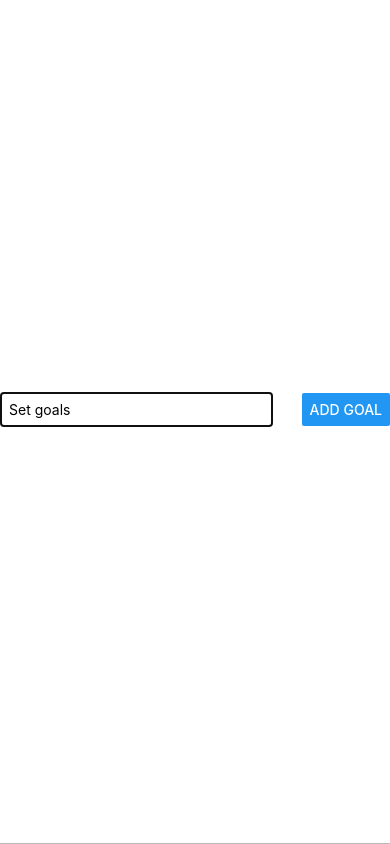
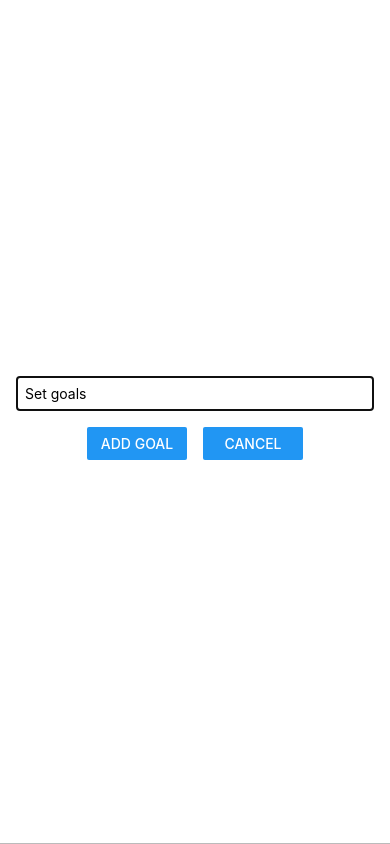
Before and after one commit to Edswel/goaltracker, a React Native app: screen / in a window 390 px wide. Both pictures are taken after a click on the button "ADD NEW GOAL". Built offline with nearby package versions, Linux system fonts and the light colour scheme.

Commit message:
Styling the modal

```diff
--- a/components/GoalInput.js
+++ b/components/GoalInput.js
@@ -18,7 +18,14 @@
             <View style={styles.inputContainer}>
                 <TextInput style={styles.textInput} placeholder='Set goals' onChangeText={goalInputHandler}
                     value={enteredGoalText} />
-                <Button title='Add Goal' onPress={addGoalHandler} />
+                <View style={styles.buttonContainer}>
+                    <View style={styles.button}>
+                        <Button title='Add Goal' onPress={addGoalHandler} />
+                    </View>
+                    <View style={styles.button}>
+                        <Button title='Cancel' />
+                    </View>
+                </View>
             </View>
         </Modal>
     )
@@ -29,18 +36,25 @@
 const styles = StyleSheet.create({
     inputContainer: {
         flex: 1,
-        flexDirection: 'row',
-        justifyContent: 'space-between',
+        justifyContent: 'center',
         alignItems: 'center',
         paddingBottom: 24,
+        padding: 16,
         borderBottomWidth: 1,
         borderBottomColor: '#bbb'
     },
     textInput: {
         borderWidth: 1,
         borderColor: '#ccc',
-        width: '70%',
-        marginRight: 8,
+        width: '100%',
         padding: 8
+    },
+    buttonContainer: {
+        marginTop: 16,
+        flexDirection: 'row'
+    },
+    button: {
+        width: 100,
+        marginHorizontal: 8
     }
 });
```
